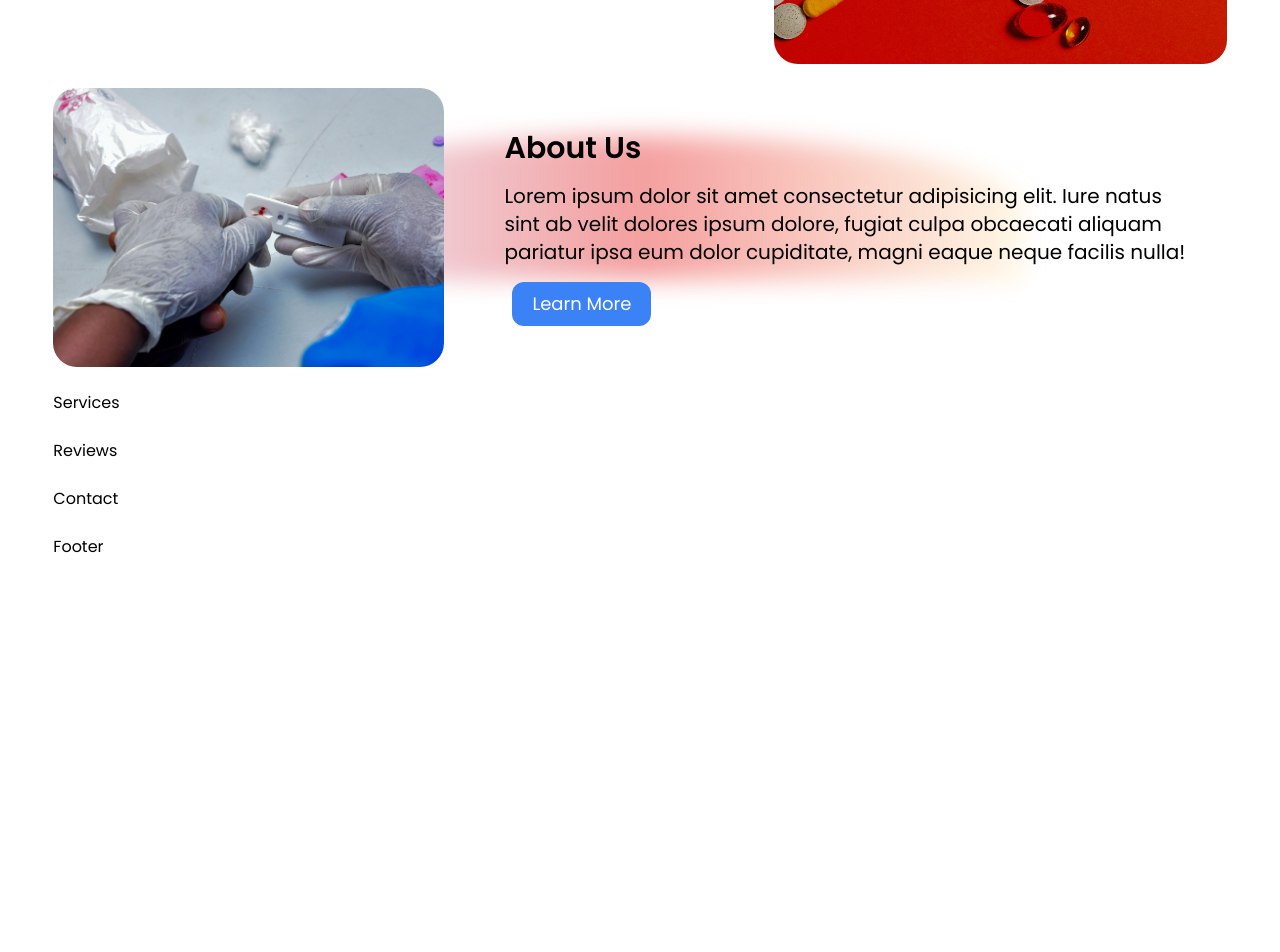
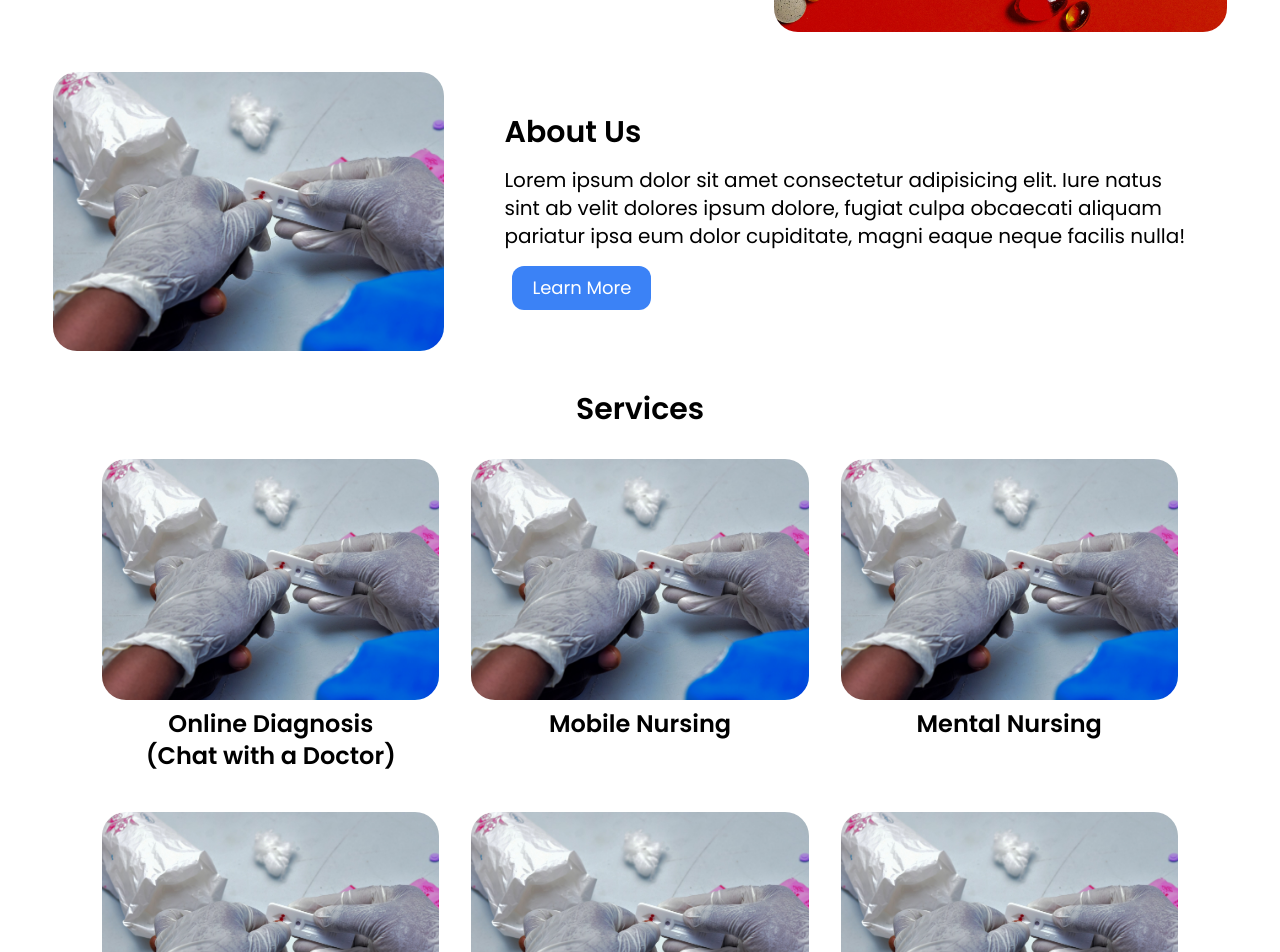
Before and after one commit to Phickayor/Diagnosys-Assist, a Next.js app in the folder client/: page / in a window 1280 px wide. Shown: the part 520-1472 px from the top of the page. Before the commit the page ends 1119 px from the top, so only its background shows below. Built offline with nearby package versions, Linux system fonts and the light colour scheme.

Commit message:
Services Component

```diff
--- a/client/components/Background.jsx
+++ b/client/components/Background.jsx
@@ -1,12 +1,13 @@
-import React from 'react'
+import React from "react";
 
-function Background() {
+function Background({ children }) {
   return (
-    <div className="fixed h-screen w-screen opacity-50 -z-10 flex flex-col justify-between">
-      <div className="mx-auto w-full lg:w-3/5 h-24 lg:h-36 bg-gradient-to-r from-[#3F64E9]/20 from-[#3F64E9] via-[#E93F3F] lg:to-[#FFB800]/20 to-[#FFB800] backdrop-blur blur-md rounded-b-[50%]"></div>
-      <div className="mx-auto w-full lg:w-3/5 h-24 lg:h-36 bg-gradient-to-r from-[#3F64E9]/20 from-[#3F64E9] via-[#E93F3F] lg:to-[#FFB800]/20 to-[#FFB800] backdrop-blur blur-md rounded-t-[50%]"></div>
+    <div className="min-h-screen min-w-screen  flex flex-col justify-between">
+      <div className="fixed mx-auto w-full h-20 lg:h-28 bg-gradient-to-r from-[#3F64E9]/20 via-[#E93F3F] lg:to-[#FFB800]/20 to-[#FFB800] backdrop-blur blur-md rounded-b-[50%]"></div>
+      {children}
+      <div className="mx-auto w-full h-20 lg:h-28 bg-gradient-to-r from-[#3F64E9]/20 via-[#E93F3F] lg:to-[#FFB800]/20 to-[#FFB800] backdrop-blur blur-md rounded-t-[50%]"></div>
     </div>
   );
 }
 
-export default Background
+export default Background;
--- a/client/components/Header.jsx
+++ b/client/components/Header.jsx
@@ -5,7 +5,7 @@ import React from "react";
 function Header() {
   const menu = <FontAwesomeIcon icon={faBars} className="cursor-pointer text-xl"/>
   return (
-    <div className="flex py-6 lg:px-10 px-5 text-black justify-between">
+    <div className="sticky top-0 backdrop-blur-md flex py-6 lg:px-10 px-5 text-black justify-between">
       <h1 className="text-xl lg:text-2xl font-semibold self-center">Diagnosys Assist</h1>
       <ul className="hidden lg:flex gap-x-4 self-center font-medium text-lg">
         <Link href="/">Home</Link>
--- a/client/components/Hero.jsx
+++ b/client/components/Hero.jsx
@@ -16,7 +16,7 @@ function Hero() {
         <button className="m-2 rounded-xl hover:bg-blue-600 font-semibold text-lg bg-blue-500 text-white w-fit  py-3 px-10">Try Now</button>
       </div>
       <img
-        className="rounded-3xl mx-auto w-2/5 h-[28rem]  object-cover"
+        className="rounded-3xl mx-auto w-2/5 h-[26rem]  object-cover"
         src="/images/heroimg.jpg"
       />
     </div>
--- a/client/components/Services.jsx
+++ b/client/components/Services.jsx
@@ -1,9 +1,26 @@
-import React from 'react'
-
+import React from "react";
+import servicesList from "../utils/services.json"
 function Services() {
   return (
-    <div>Services</div>
-  )
+    <div>
+      <h1 className="text-3xl font-semibold text-center my-8">Services</h1>
+      <div className="grid grid-cols-2 md:grid-cols-3 lg:grid-cols-3 lg:gap-8 mx-auto gap-4 md:w-11/12">
+        {servicesList.map((service, index) => (
+          <div className="cursor-pointer">
+            <img
+              className="h-auto max-w-full rounded-3xl "
+              src="/images/aboutimg.jpg"
+              alt=""
+            />
+            <h1 className="text-center text-lg lg:text-2xl my-2 font-semibold ">
+              {service.service} <br />
+              {service.description}
+            </h1>
+          </div>
+        ))}
+      </div>
+    </div>
+  );
 }
 
-export default Services
+export default Services;
--- a/client/pages/_app.js
+++ b/client/pages/_app.js
@@ -6,11 +6,14 @@ import "@fortawesome/fontawesome-svg-core/styles.css";
 // Prevent fontawesome from adding its CSS since we did it manually above:
 import { config } from "@fortawesome/fontawesome-svg-core";
 import { ToastContainer } from "react-toastify";
+import Background from "@/components/Background";
 config.autoAddCss = false;
 export default function App({ Component, pageProps }) {
   return (
     <>
-      <Component {...pageProps} /> <ToastContainer />
+      <Background>
+        <Component {...pageProps} /> <ToastContainer />
+      </Background>
     </>
   );
 }
--- a/client/pages/index.js
+++ b/client/pages/index.js
@@ -1,5 +1,4 @@
 import About from '@/components/About';
-import Background from '@/components/Background';
 import Contact from '@/components/Contact';
 import Footer from '@/components/Footer';
 import Header from '@/components/Header'
@@ -10,10 +9,9 @@ import { Poppins } from "next/font/google";
 const poppins = Poppins({ subsets: ["latin"], weight: ["400","600","700"] });
 export default function Home() {
   return (
-    <main className={`min-h-screen ${poppins.className}`}>
-      <Background/>
+    <main className={`${poppins.className}`}>
       <Header />
-      <div className=" mx-auto w-11/12 py-10 space-y-6">
+      <div className=" mx-auto w-11/12 py-10 lg:space-y-10 space-y-6">
         <Hero />
         <About />
         <Services />
--- /dev/null
+++ b/client/utils/services.json
@@ -0,0 +1,35 @@
+[
+  {
+    "service": "Online Diagnosis",
+    "image": "/images/aboutimg.jpg",
+    "description": "(Chat with a Doctor)"
+  },
+  {
+    "service": "Mobile Nursing",
+    "image": "/images/aboutimg.jpg"
+  },
+  {
+    "service": "Mental Nursing",
+    "image": "/images/aboutimg.jpg"
+  },
+  {
+    "service": "Home Embamblement",
+    "image": "/images/aboutimg.jpg"
+  },
+  {
+    "service": "Ambulance Services",
+    "image": "/images/aboutimg.jpg"
+  },
+  {
+    "service": "Geriatric Nursing",
+    "image": "/images/aboutimg.jpg"
+  },
+  {
+    "service": "Medical Outreach",
+    "image": "/images/aboutimg.jpg"
+  },
+  {
+    "service": "Recruitment of registered nurses",
+    "image": "/images/aboutimg.jpg"
+  }
+]
```
